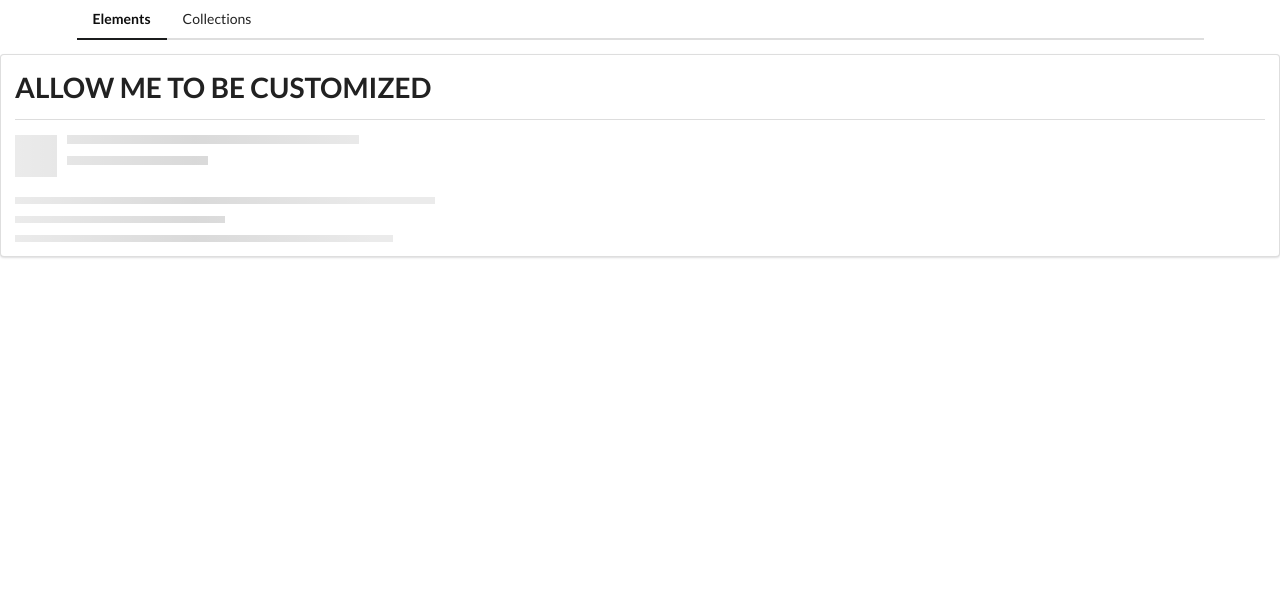
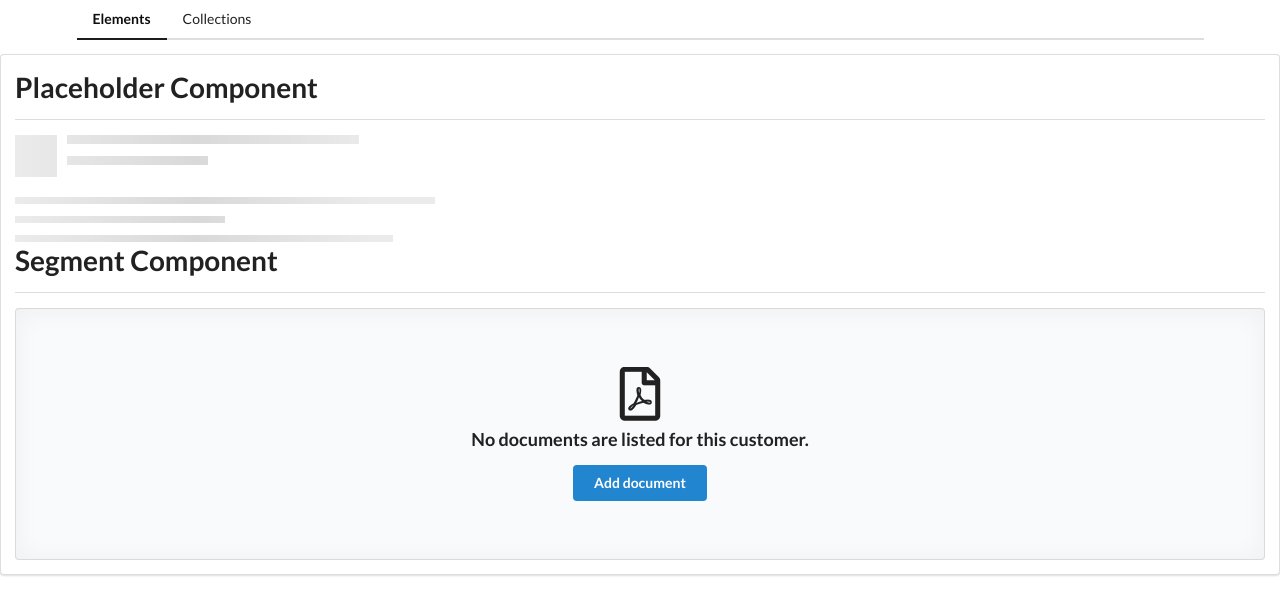
Before and after one commit to pyavchik/a-components, an Angular app: page /elements in a window 1280 px wide. Shown: the top 614 px of the page. Built offline with nearby package versions, Linux system fonts and the light colour scheme.

Commit message:
segment component added

```diff
--- a/src/app/elements/elements-home/elements-home.component.html
+++ b/src/app/elements/elements-home/elements-home.component.html
@@ -1,2 +1,10 @@
-<app-divider></app-divider>
+<app-divider>
+  Placeholder Component
+</app-divider>
 <app-placeholder></app-placeholder>
+<app-divider>
+  Segment Component
+</app-divider>
+<app-segment>
+
+</app-segment>
--- a/src/app/elements/elements.module.ts
+++ b/src/app/elements/elements.module.ts
@@ -6,10 +6,11 @@ import {ElementsHomeComponent} from './elements-home/elements-home.component';
 import {PlaceholderComponent} from './placeholder/placeholder.component';
 import {TimesDirective} from './times.directive';
 import {SharedModule} from '../shared/shared.module';
+import { SegmentComponent } from './segment/segment.component';
 
 
 @NgModule({
-  declarations: [ElementsHomeComponent, PlaceholderComponent, TimesDirective],
+  declarations: [ElementsHomeComponent, PlaceholderComponent, TimesDirective, SegmentComponent],
   imports: [
     CommonModule,
     ElementsRoutingModule,
--- /dev/null
+++ b/src/app/elements/segment/segment.component.html
@@ -0,0 +1,9 @@
+<div class="ui placeholder segment">
+  <div class="ui icon header">
+    <i class="pdf file outline icon"></i>
+    No documents are listed for this customer.
+  </div>
+  <button class="ui primary button">
+    Add document
+  </button>
+</div>
--- /dev/null
+++ b/src/app/elements/segment/segment.component.ts
@@ -0,0 +1,15 @@
+import { Component, OnInit } from '@angular/core';
+
+@Component({
+  selector: 'app-segment',
+  templateUrl: './segment.component.html',
+  styleUrls: ['./segment.component.css']
+})
+export class SegmentComponent implements OnInit {
+
+  constructor() { }
+
+  ngOnInit() {
+  }
+
+}
--- a/src/app/shared/divider/divider.component.html
+++ b/src/app/shared/divider/divider.component.html
@@ -1,2 +1,4 @@
-<h1>ALLOW ME TO BE CUSTOMIZED</h1>
+<h1>
+  <ng-content></ng-content>
+</h1>
 <div class="ui divider"></div>
--- a/src/app/shared/divider/divider.component.ts
+++ b/src/app/shared/divider/divider.component.ts
@@ -1,4 +1,4 @@
-import { Component, OnInit } from '@angular/core';
+import {Component, OnInit} from '@angular/core';
 
 @Component({
   selector: 'app-divider',
@@ -6,7 +6,6 @@ import { Component, OnInit } from '@angular/core';
   styleUrls: ['./divider.component.css']
 })
 export class DividerComponent implements OnInit {
-
   constructor() { }
 
   ngOnInit() {
```
Also changed, not shown: src/app/elements/segment/segment.component.css (added), 1 other file (tests, documents, lock files or other folders).
